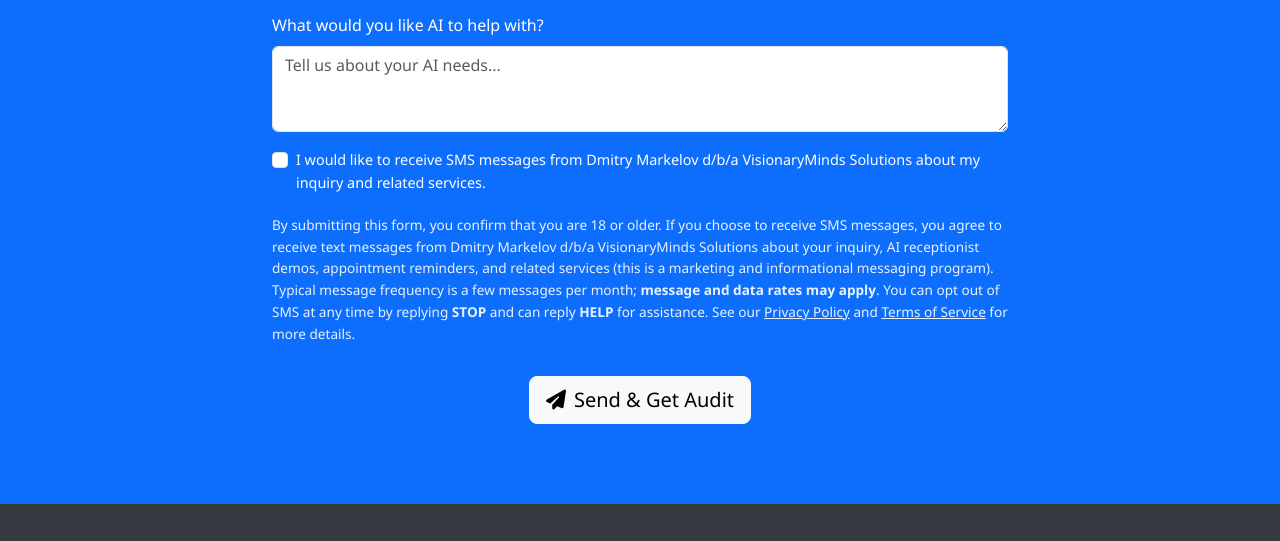
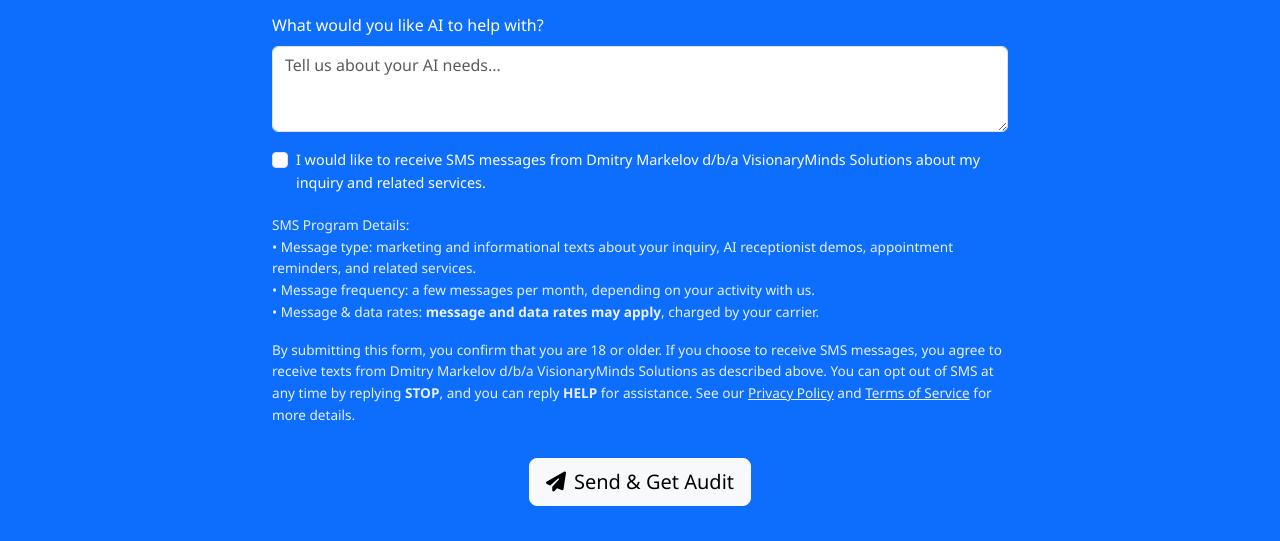
Before and after one commit to n02448428/VMS-site, a plain HTML site: page index.html in a window 1280 px wide. Shown: the part 1972-2513 px from the top of the page. Drawn offline with nearby package versions, Linux system fonts and the light colour scheme.

Commit message:
Update index.html

```diff
--- a/index.html
+++ b/index.html
@@ -138,17 +138,22 @@
                         </div>
 
                         <!-- Compliance text -->
-                                                <div class="col-12">
+                        <div class="col-12">
                             <p class="consent-text">
-                                By submitting this form, you confirm that you are 18 or older. If you choose to receive SMS messages, you agree to receive text messages from
-                                Dmitry Markelov d/b/a VisionaryMinds Solutions about your inquiry, AI receptionist demos, appointment reminders, and related services
-                                (this is a marketing and informational messaging program). Typical message frequency is a few messages per month;
-                                <strong>message and data rates may apply</strong>.
-                                You can opt out of SMS at any time by replying <strong>STOP</strong> and can reply <strong>HELP</strong> for assistance.
-                                See our <a href="/privacy.html" class="text-white text-decoration-underline">Privacy Policy</a> and
+                                SMS Program Details:<br>
+                                • Message type: marketing and informational texts about your inquiry, AI receptionist demos, appointment reminders, and related services.<br>
+                                • Message frequency: a few messages per month, depending on your activity with us.<br>
+                                • Message & data rates: <strong>message and data rates may apply</strong>, charged by your carrier.
+                            </p>
+                            <p class="consent-text mt-2">
+                                By submitting this form, you confirm that you are 18 or older. If you choose to receive SMS messages, you agree to receive texts from
+                                Dmitry Markelov d/b/a VisionaryMinds Solutions as described above. You can opt out of SMS at any time by replying <strong>STOP</strong>,
+                                and you can reply <strong>HELP</strong> for assistance. See our
+                                <a href="/privacy.html" class="text-white text-decoration-underline">Privacy Policy</a> and
                                 <a href="/terms.html" class="text-white text-decoration-underline">Terms of Service</a> for more details.
                             </p>
                         </div>
+
 
 
                         <div class="col-12 text-center">
```
